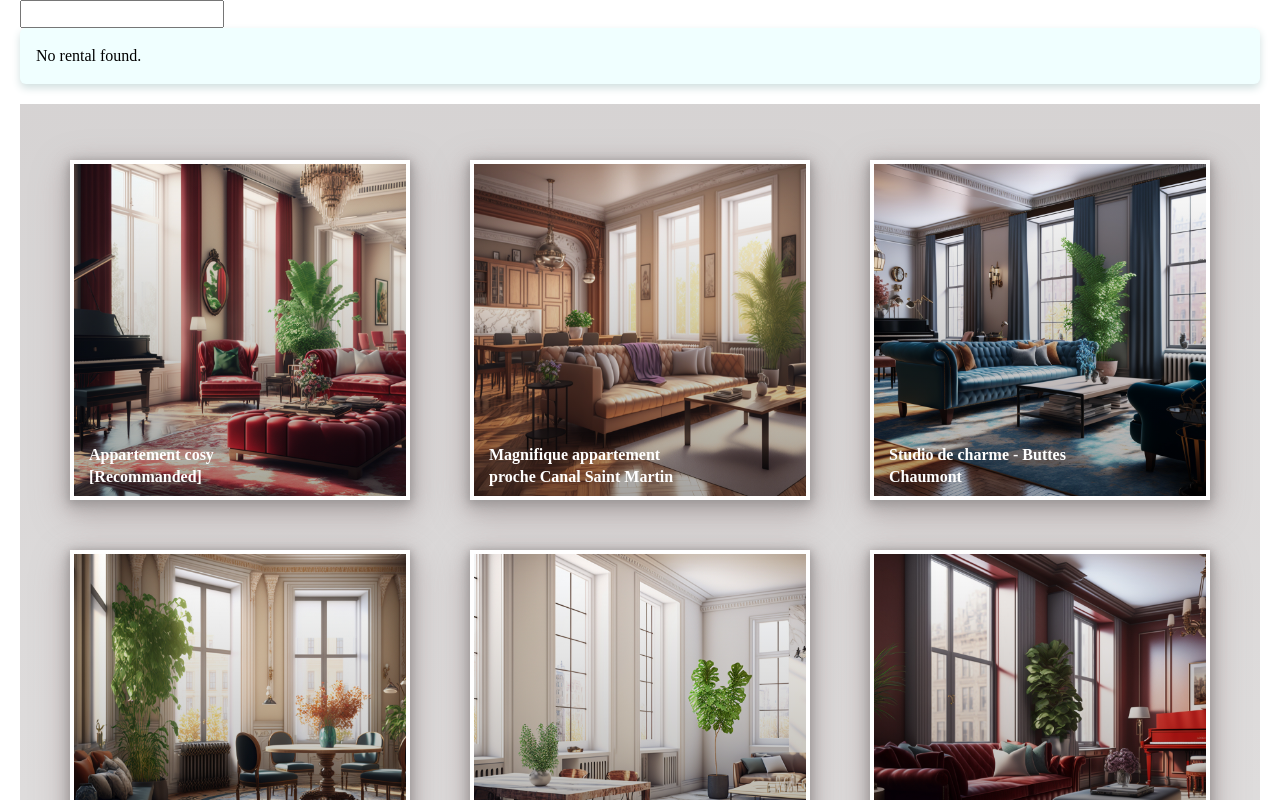
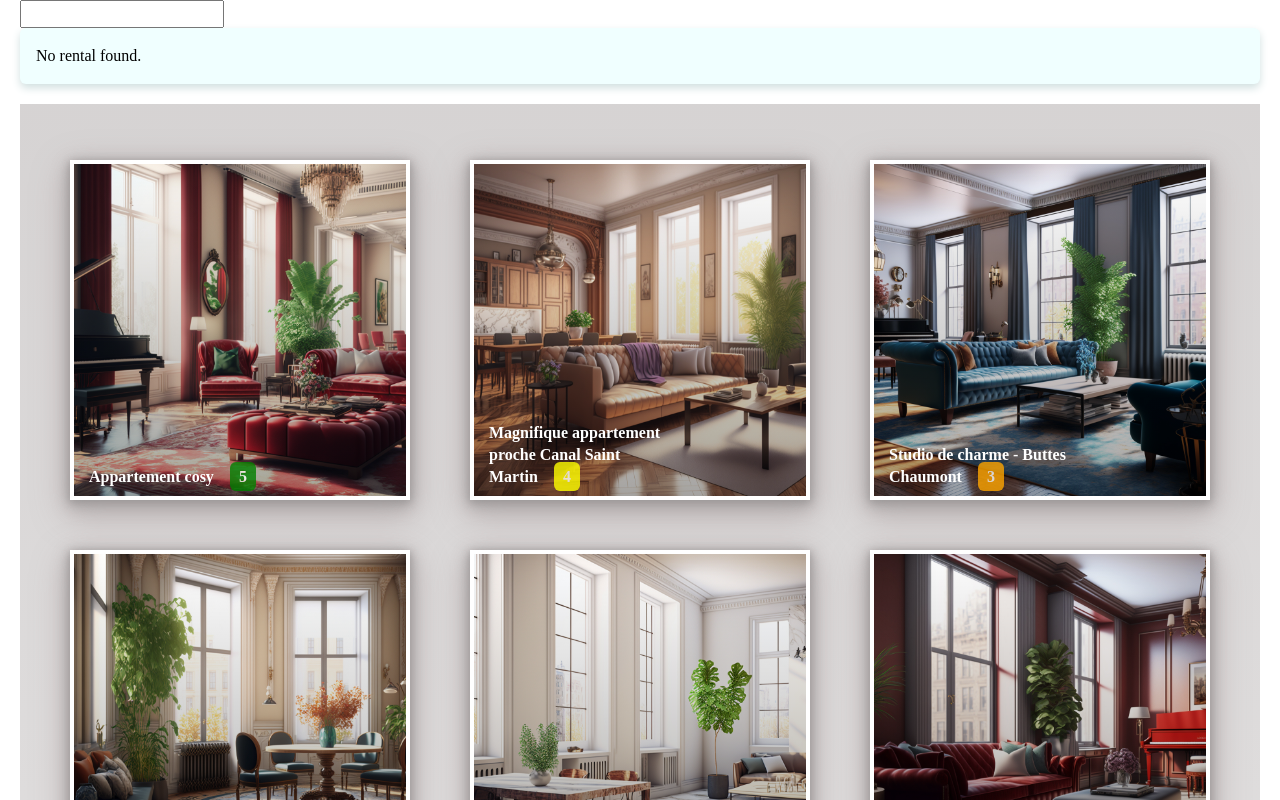
Before and after one commit to ask0ldd/Angular-SPA, an Angular app: page / in a window 1280 px wide. Shown: the top 800 px of the page. Built offline with nearby package versions, Linux system fonts and the light colour scheme.

Commit message:
pipe cleaner integration

```diff
--- a/src/app/app.component.html
+++ b/src/app/app.component.html
@@ -121,7 +121,7 @@
     <div *ngFor="let rental of rentalsList" class="anchor">
       <article class="immocard" immocardHover="purple">
         <img class='mainImg' src="../assets/{{rental.cover}}" alt="Appartement cosy"/>
-        <p>{{rental.title}}{{rental.rating | ratingColor}}</p> <!-- | pipe : transform data-->
+        <p>{{rental.title}}<span [ngStyle]="{ 'background-color': rental.rating | ratingColor, 'padding' : '6px 9px', 'margin-left' : '1rem', 'border-radius' : '6px', 'opacity' : '0.8' }">{{rental.rating}}</span></p> <!-- | pipe : transform data-->
       </article>
     </div>
   </div>
--- a/src/app/rating-color.pipe.ts
+++ b/src/app/rating-color.pipe.ts
@@ -7,8 +7,11 @@ export class RatingColorPipe implements PipeTransform {
 
   // transform(value: unknown, ...args: unknown[]): unknown {
   transform(rating : string) : string {
-    if(parseInt(rating) > 4) return " [Recommanded]"
-    return ""
+    /*if(parseInt(rating) > 4) return " [Recommanded]" // can be used to control the css properties of a tag, like the color of a pill changing with the innertag value
+    return ""*/
+    if(parseInt(rating) > 4) return "green"
+    if(parseInt(rating) > 3) return "yellow"
+    return "orange"
   }
 
 }
```
